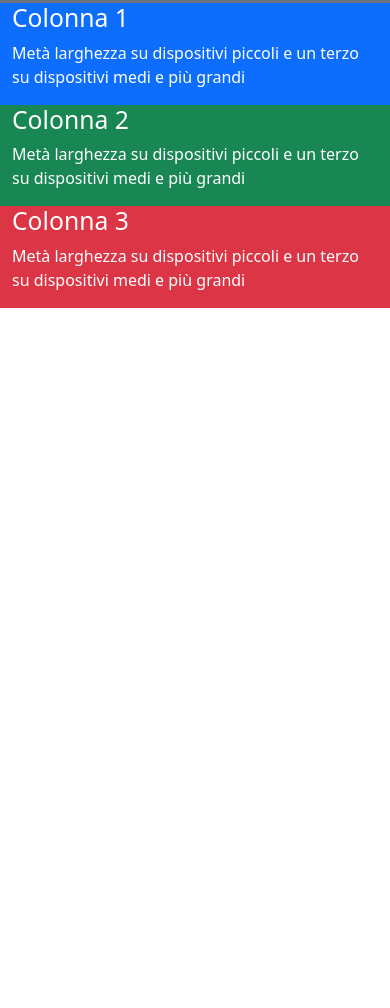
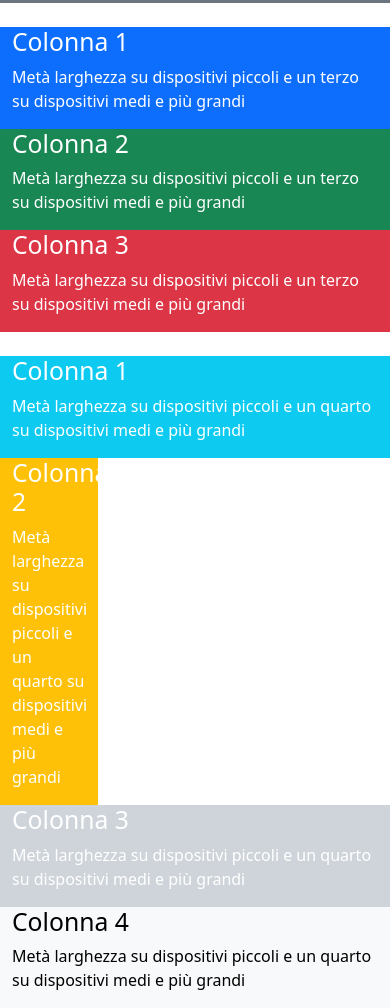
Before and after one commit to GianniC88/htmlcss-bootstrap-layout, a plain HTML site: page index.html in a window 390 px wide. Shown: the part 547-1555 px from the top of the page. Before the commit the page ends 855 px from the top, so only its background shows below. Drawn offline with nearby package versions, Linux system fonts and the light colour scheme.

Commit message:
Correggi un errore di battitura nella classe di giustificazione e aggiungi nuove colonne con descrizioni per migliorare la responsività del layout.

```diff
--- a/index.html
+++ b/index.html
@@ -40,7 +40,7 @@
           </div>
         </div>
 
-        <div class="row justify-content-center y-4 text-white">
+        <div class="row justify-content-center my-4 text-white">
           <div class="col-lg-4 col-md-4 col-sm-6 bg-primary">
             <h2>Colonna 1</h2>
             <p>
@@ -63,6 +63,37 @@
             </p>
           </div>
         </div>
+
+        <div class="row text-white">
+          <div class="col-lg-3 col-md-3 col-sm-6 bg-info">
+            <h2>Colonna 1</h2>
+            <p>
+              Metà larghezza su dispositivi piccoli e un quarto su dispositivi
+              medi e più grandi
+            </p>
+          </div>
+          <div class="col-lg-3 col-3 col-sm-6 bg-warning">
+            <h2>Colonna 2</h2>
+            <p>
+              Metà larghezza su dispositivi piccoli e un quarto su dispositivi
+              medi e più grandi
+            </p>
+          </div>
+          <div class="col-lg-3 col-md-3 col-sm-6 bg-dark-subtle">
+            <h2>Colonna 3</h2>
+            <p>
+              Metà larghezza su dispositivi piccoli e un quarto su dispositivi
+              medi e più grandi
+            </p>
+          </div>
+          <div class="col-lg-3 col-md-3 col-sm-6 bg-light text-black">
+            <h2>Colonna 4</h2>
+            <p>
+              Metà larghezza su dispositivi piccoli e un quarto su dispositivi
+              medi e più grandi
+            </p>
+          </div>
+        </div>
       </div>
     </main>
   </body>
```
